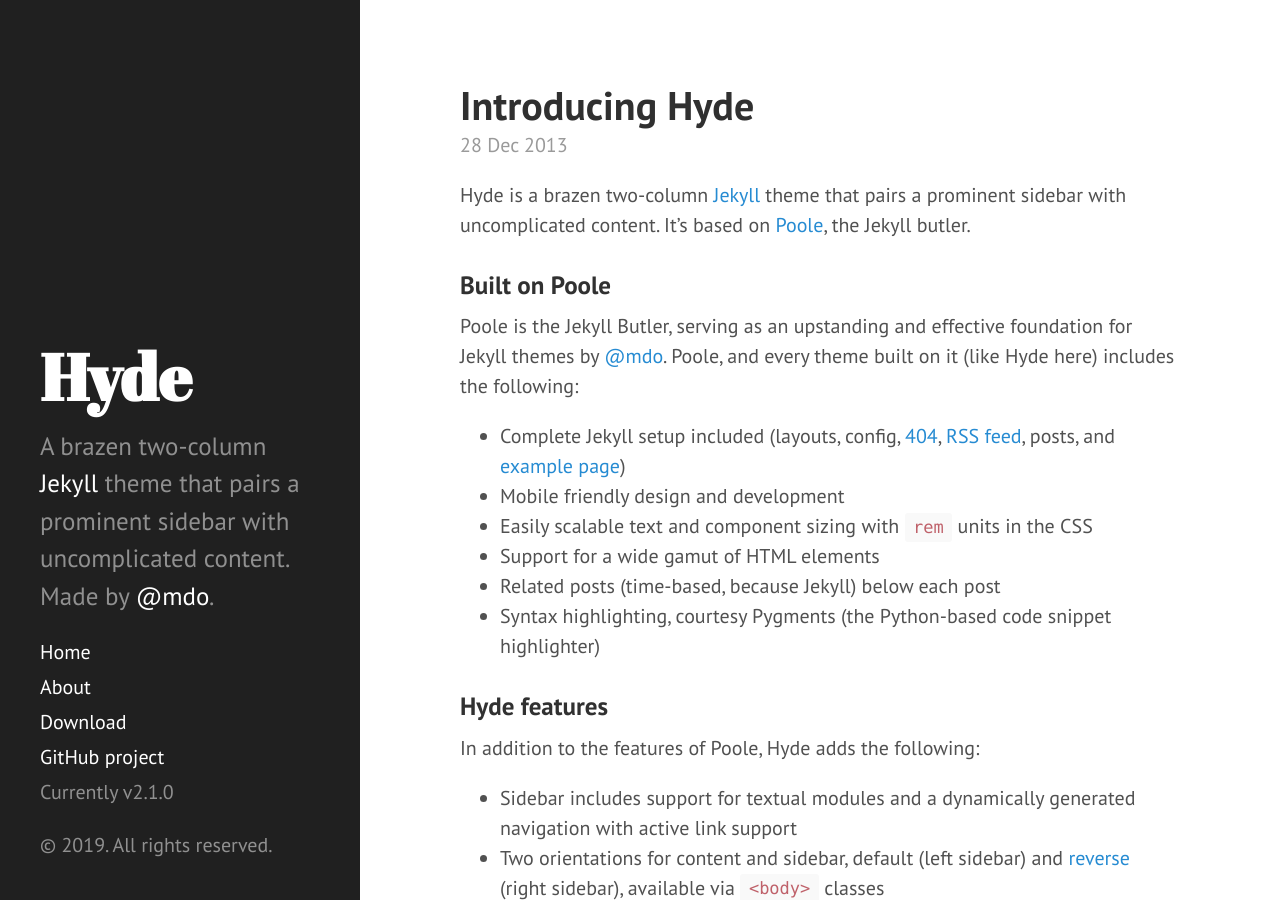
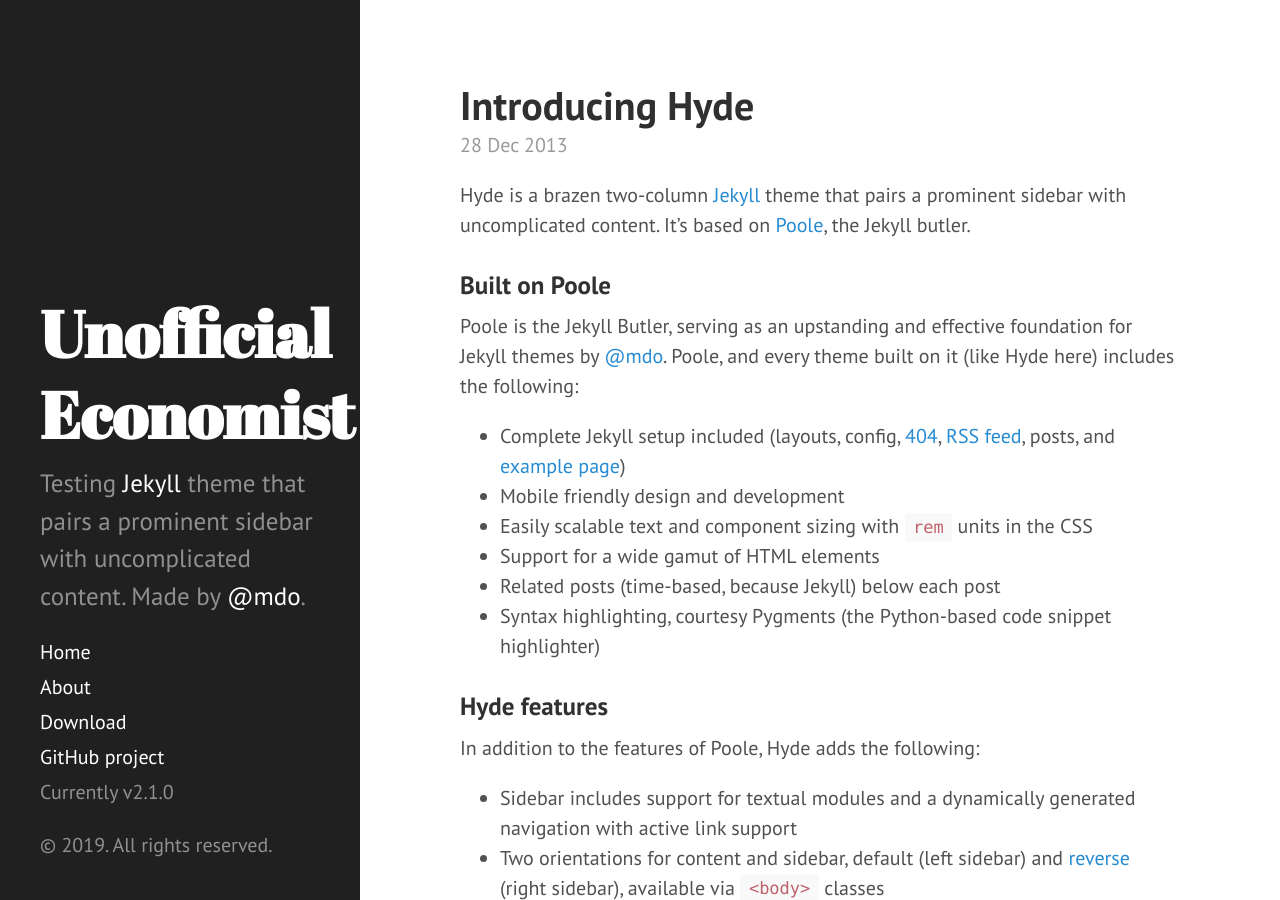
Before and after one commit to hannahblackburn/test_from_hyde, a Jekyll site: the page built from index.html, in a window 1280 px wide and 900 px high. Built offline with Jekyll 4.4.1, drawn with Linux system fonts in a browser that asks for light colours; Markdown is read by kramdown in place of the engine named in the settings; the list of posts is cut into pages by our own code.

Commit message:
Attempted my edits

```diff
--- a/_config.yml
+++ b/_config.yml
@@ -7,15 +7,15 @@ permalink:        pretty
 relative_permalinks: true
 
 # Setup
-title:            Hyde
-tagline:          'A Jekyll theme'
-description:      'A brazen two-column <a href="http://jekyllrb.com" target="_blank">Jekyll</a> theme that pairs a prominent sidebar with uncomplicated content. Made by <a href="https://twitter.com/mdo" target="_blank">@mdo</a>.'
-url:              http://hyde.getpoole.com
+title:            Unofficial Economist
+tagline:          'Hannah Blackburn'
+description:      'Testing <a href="http://jekyllrb.com" target="_blank">Jekyll</a> theme that pairs a prominent sidebar with uncomplicated content. Made by <a href="https://twitter.com/mdo" target="_blank">@mdo</a>.'
+url:              http://hannahblackburn.github.io/unofficialeconomist
 baseurl:          /
 
 author:
-  name:           'Mark Otto'
-  url:            https://twitter.com/mdo
+  name:           'Hannah Blackburn'
+  url:            https://twitter.com/hannah_h_b
 
 paginate:         5
 
@@ -23,4 +23,4 @@ paginate:         5
 version:          2.1.0
 
 github:
-  repo:           https://github.com/poole/hyde
+  repo:           https://github.com/hannahblackburn/test_from_hyde
```
